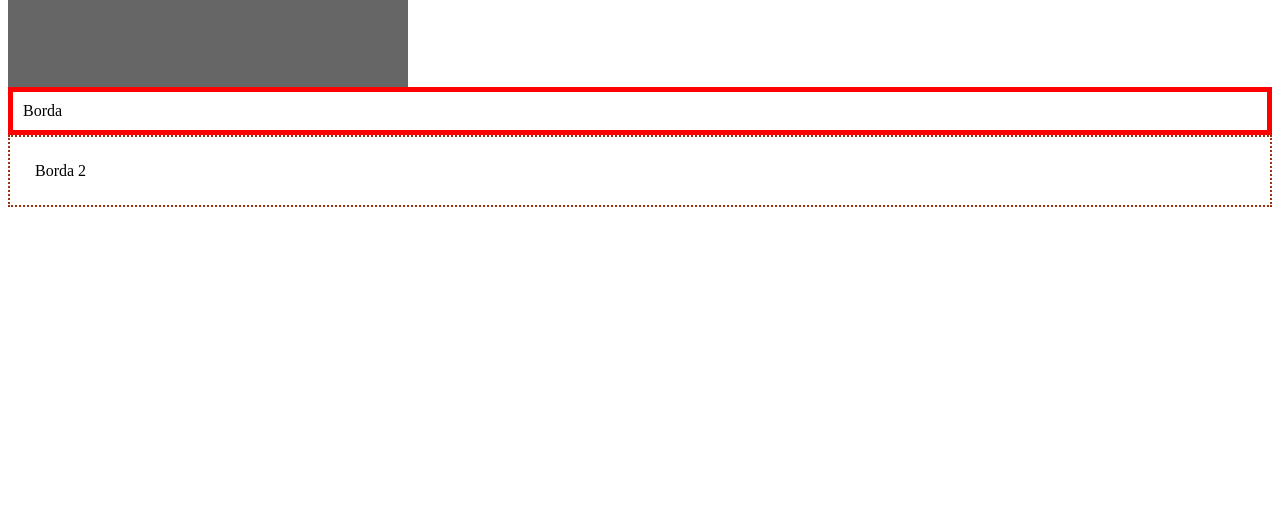
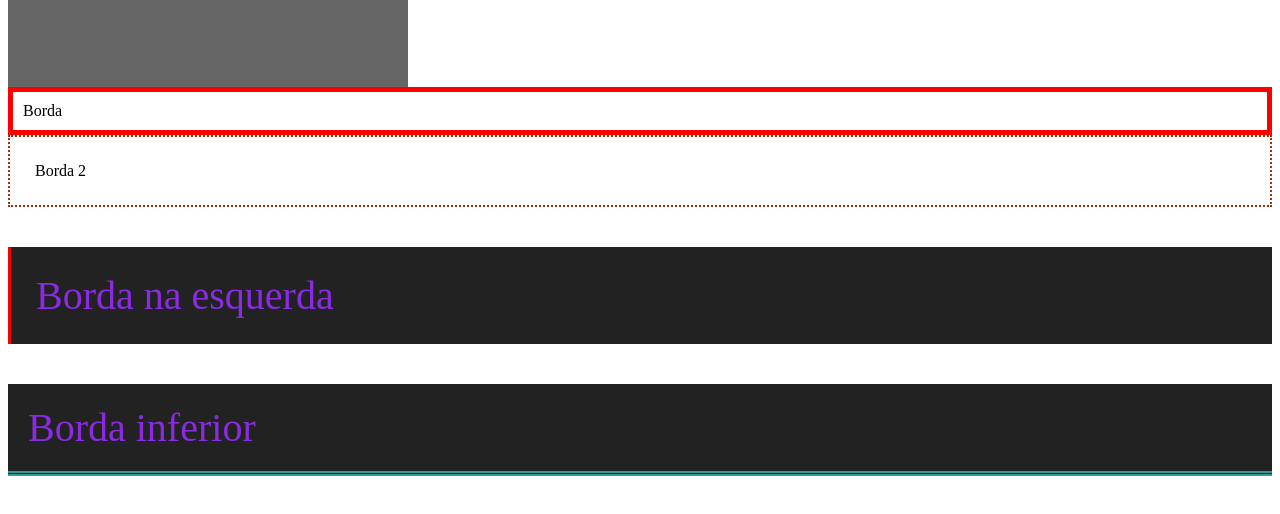
Before and after one commit to samueljdev/2Introducao-CSS, a plain HTML site: page index.html in a window 1280 px wide. Shown: the part 4953-5467 px from the top of the page. Drawn offline with Linux system fonts and the light colour scheme.

Commit message:
Borda individual

```diff
--- a/css/styles.css
+++ b/css/styles.css
@@ -203,3 +203,16 @@ h2 {
     border: 2px dotted #931;
     padding: 25px;
 }
+
+/* Borda individual */
+.border-left {
+    border-left: 3px solid red;
+    background-color: #222;
+    padding: 25px;
+}
+
+.border-bottom {
+    border-bottom: 5px double #399;
+    background-color: #222;
+    padding: 20px;
+}
--- a/index.html
+++ b/index.html
@@ -135,5 +135,9 @@
     <div class="border">Borda</div>
     <div class="border-2">Borda 2</div>
 
+    <!-- 28 - borda individual -->
+    <p class="border-left">Borda na esquerda</p>
+    <p class="border-bottom">Borda inferior</p>
+
 </body>
 </html>
```
